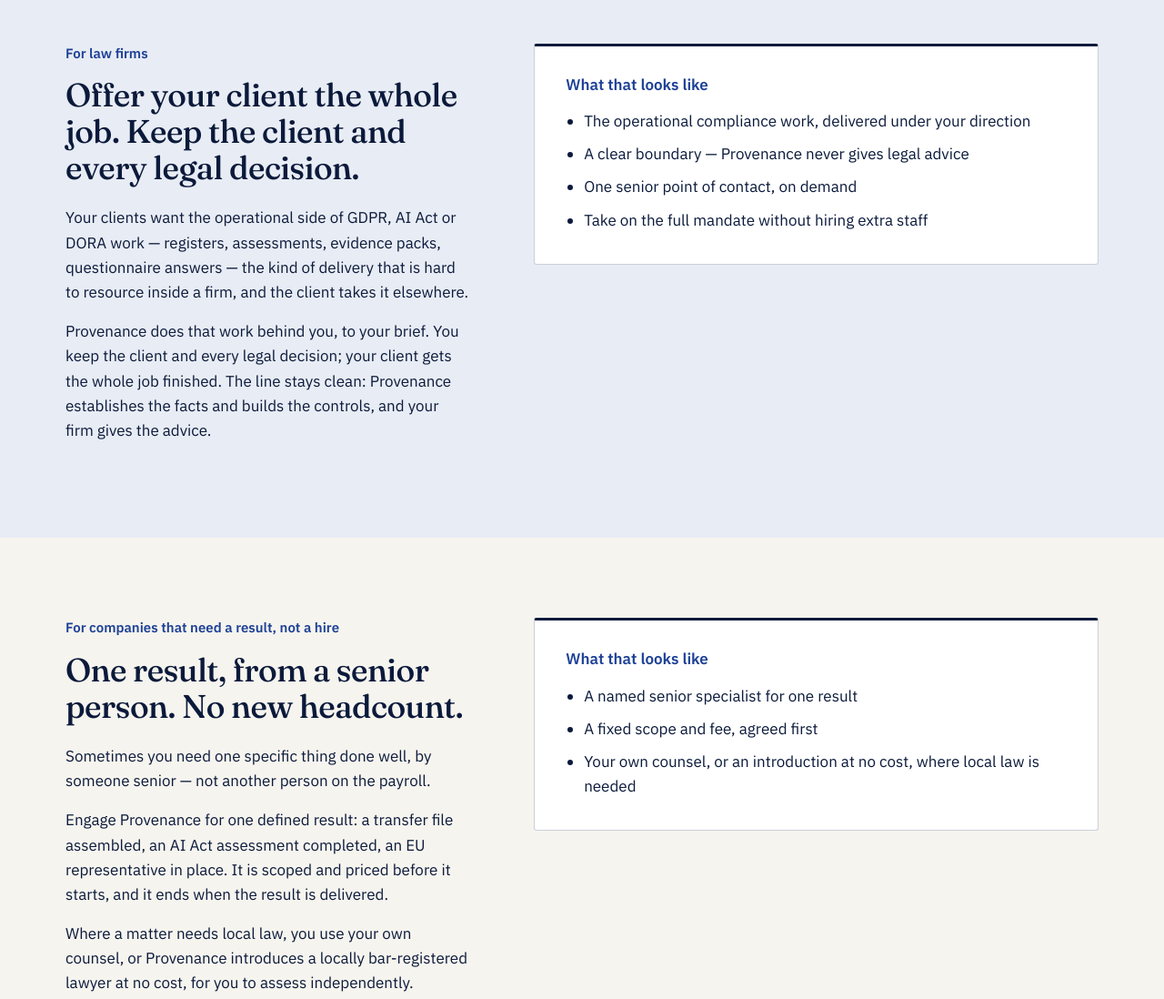
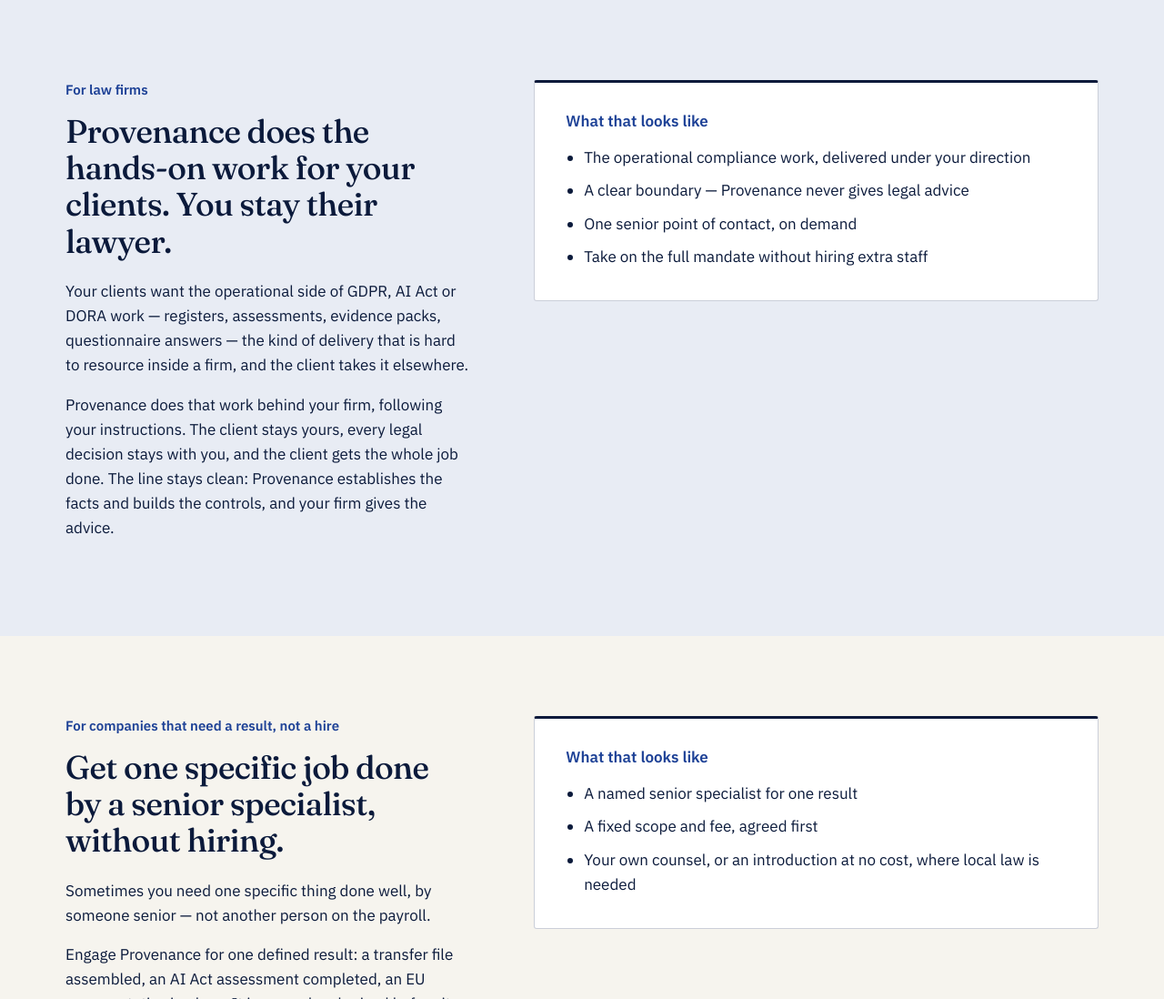
Before and after one commit to hbpatil-provenance/provenance-site, a plain HTML site: page partners.html in a window 1280 px wide. Shown: the part 1200-2298 px from the top of the page at 91% size. Drawn offline with Linux system fonts and the light colour scheme.

Commit message:
Partners: plain-language headings for law firms, product teams and single results
Co-Authored-By: Claude Opus 5.5 <noreply@anthropic.com>
Claude-Session: https://claude.ai/code/session_01UhT3gwwEmZ84uEY4R1s82C

```diff
--- a/partners.html
+++ b/partners.html
@@ -40,7 +40,7 @@
 <div class="wrap split">
 <div>
 <p class="no">For teams building something new</p>
-<h2>Launch with compliance owned from the first day.</h2>
+<h2>Have someone in charge of compliance from day one of your launch.</h2>
 <p>You are bringing an AI or data product to market, and the questions are stacking up — what the AI Act asks, where the data can go, what your first customers will want to see. Nobody inside owns them yet.</p>
 <p>Provenance joins the project as your compliance and governance capability, from the early design decisions through to the evidence your first customers ask for — then hands it to your team when you are ready to run it yourselves.</p>
 </div>
@@ -57,9 +57,9 @@
 <div class="wrap split">
 <div>
 <p class="no">For law firms</p>
-<h2>Offer your client the whole job. Keep the client and every legal decision.</h2>
+<h2>Provenance does the hands-on work for your clients. You stay their lawyer.</h2>
 <p>Your clients want the operational side of GDPR, AI Act or DORA work — registers, assessments, evidence packs, questionnaire answers — the kind of delivery that is hard to resource inside a firm, and the client takes it elsewhere.</p>
-<p>Provenance does that work behind you, to your brief. You keep the client and every legal decision; your client gets the whole job finished. The line stays clean: Provenance establishes the facts and builds the controls, and your firm gives the advice.</p>
+<p>Provenance does that work behind your firm, following your instructions. The client stays yours, every legal decision stays with you, and the client gets the whole job done. The line stays clean: Provenance establishes the facts and builds the controls, and your firm gives the advice.</p>
 </div>
 <div>
 <div class="terms">
@@ -74,7 +74,7 @@
 <div class="wrap split">
 <div>
 <p class="no">For companies that need a result, not a hire</p>
-<h2>One result, from a senior person. No new headcount.</h2>
+<h2>Get one specific job done by a senior specialist, without hiring.</h2>
 <p>Sometimes you need one specific thing done well, by someone senior — not another person on the payroll.</p>
 <p>Engage Provenance for one defined result: a transfer file assembled, an AI Act assessment completed, an EU representative in place. It is scoped and priced before it starts, and it ends when the result is delivered.</p>
 <p>Where a matter needs local law, you use your own counsel, or Provenance introduces a locally bar-registered lawyer at no cost, for you to assess independently.</p>
```
